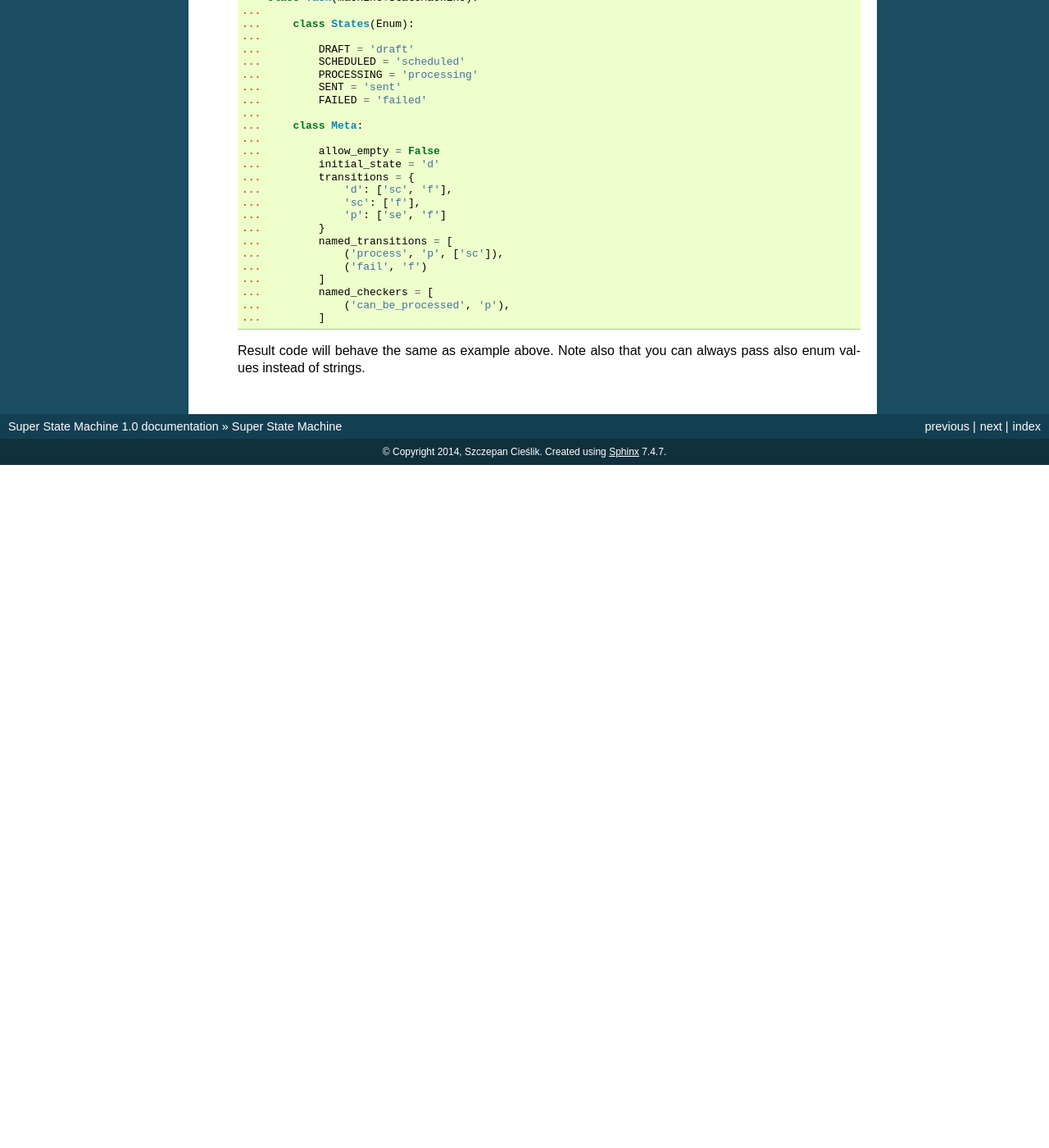
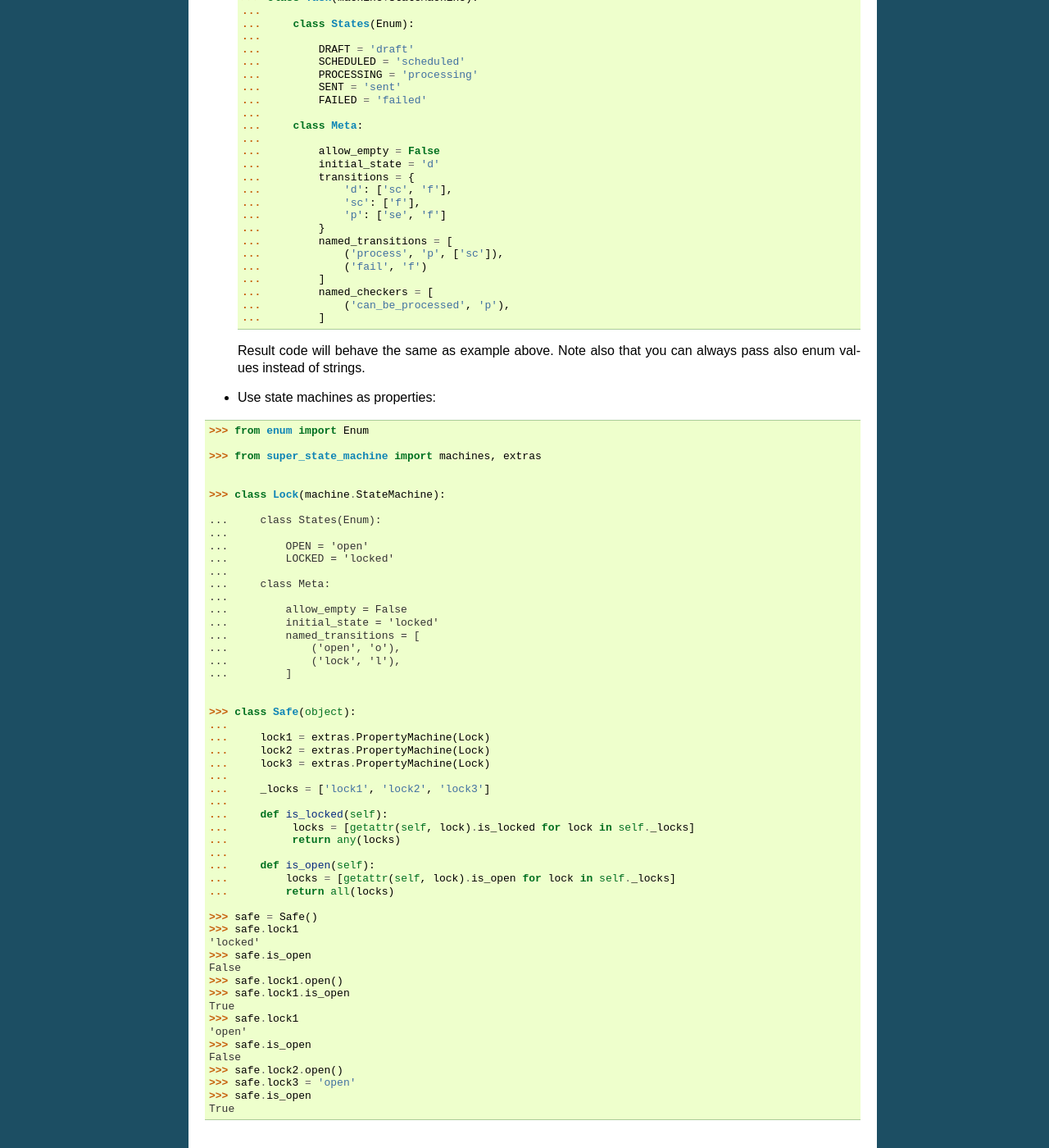
Before and after one commit to beregond/super_state_machine, a Sphinx documentation site: the page built from docs/readme.rst, in a window 1280 px wide and 1400 px high, scrolled down 1691 px. Shown: the whole window at 82% size. Built offline with Sphinx 7.4.7, drawn with Linux system fonts in a browser that asks for light colours; before the commit the page ends 2258 px from its top, so only the background shows below that.

Commit message:
Improved readme file (fixes #1).

```diff
--- a/README.rst
+++ b/README.rst
@@ -142,3 +142,62 @@ Features
 
   Result code will behave the same as example above. Note also that you can
   always pass also enum values instead of strings.
+
+* Use state machines as properties:
+
+.. code-block:: python
+
+  >>> from enum import Enum
+
+  >>> from super_state_machine import machines, extras
+
+
+  >>> class Lock(machine.StateMachine):
+
+  ...     class States(Enum):
+  ...
+  ...         OPEN = 'open'
+  ...         LOCKED = 'locked'
+  ...
+  ...     class Meta:
+  ...
+  ...         allow_empty = False
+  ...         initial_state = 'locked'
+  ...         named_transitions = [
+  ...             ('open', 'o'),
+  ...             ('lock', 'l'),
+  ...         ]
+
+
+  >>> class Safe(object):
+  ...
+  ...     lock1 = extras.PropertyMachine(Lock)
+  ...     lock2 = extras.PropertyMachine(Lock)
+  ...     lock3 = extras.PropertyMachine(Lock)
+  ...
+  ...     _locks = ['lock1', 'lock2', 'lock3']
+  ...
+  ...     def is_locked(self):
+  ...          locks = [getattr(self, lock).is_locked for lock in self._locks]
+  ...          return any(locks)
+  ...
+  ...     def is_open(self):
+  ...         locks = [getattr(self, lock).is_open for lock in self._locks]
+  ...         return all(locks)
+
+  >>> safe = Safe()
+  >>> safe.lock1
+  'locked'
+  >>> safe.is_open
+  False
+  >>> safe.lock1.open()
+  >>> safe.lock1.is_open
+  True
+  >>> safe.lock1
+  'open'
+  >>> safe.is_open
+  False
+  >>> safe.lock2.open()
+  >>> safe.lock3 = 'open'
+  >>> safe.is_open
+  True
```
Also changed, not shown: docs/usage.rst (+4 -4 lines).
